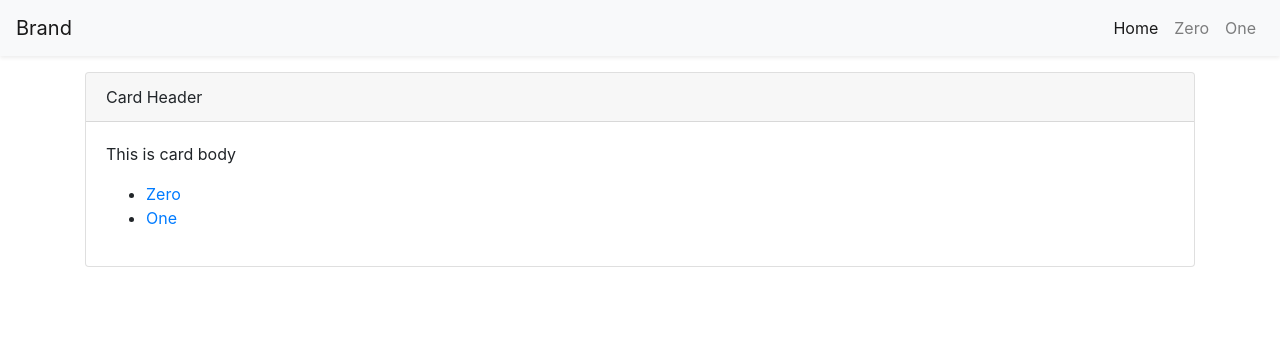
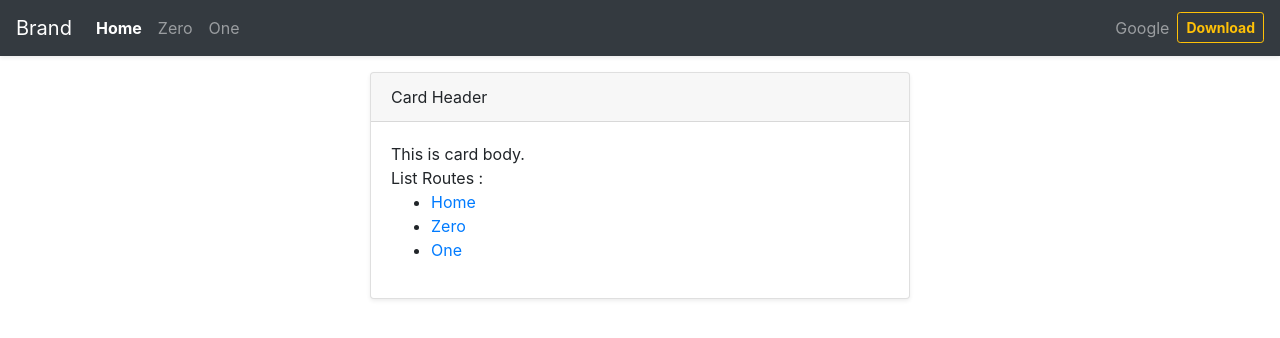
Before and after one commit to SySafarila/reactjs, a React (Create React App) app: page / in a window 1280 px wide. Shown: the top 338 px of the page. Built offline with nearby package versions, Linux system fonts and the light colour scheme.

Commit message:
Update UI

```diff
--- a/src/components/Home.jsx
+++ b/src/components/Home.jsx
@@ -5,14 +5,20 @@ class Home extends React.Component {
     render() {
         return (
             <div className="container">
-                <div className="card">
-                    <div className="card-header">Card Header</div>
-                    <div className="card-body">
-                        <p>This is card body</p>
-                        <ul>
-                            <li><Link to="/zero">Zero</Link></li>
-                            <li><Link to="/one">One</Link></li>
-                        </ul>
+                <div className="row justify-content-center">
+                    <div className="col-md-6">
+                        <div className="card shadow-sm">
+                            <div className="card-header">Card Header</div>
+                            <div className="card-body">
+                                <p className="m-0">This is card body.</p>
+                                <p className="mb-0">List Routes :</p>
+                                <ul>
+                                    <li><Link to="/" className="text-decoration-none">Home</Link></li>
+                                    <li><Link to="/zero" className="text-decoration-none">Zero</Link></li>
+                                    <li><Link to="/one" className="text-decoration-none">One</Link></li>
+                                </ul>
+                            </div>
+                        </div>
                     </div>
                 </div>
             </div>
--- a/src/main/Navbar.jsx
+++ b/src/main/Navbar.jsx
@@ -30,21 +30,29 @@ class Navbar extends React.Component {
 
     render() {
         return(
-            <nav className="navbar navbar-expand-md navbar-light bg-light shadow-sm mb-3">
+            <nav className="navbar navbar-expand-md navbar-dark bg-dark shadow-sm mb-3">
                 <Link to="/" className="navbar-brand">{this.state.brand}</Link>
                 <button className="navbar-toggler" type="button" onClick={this.handleClick}>
                     <span className="navbar-toggler-icon"></span>
                 </button>
                 <div className={this.state.nav}>
+                    <ul className="navbar-nav mr-auto">
+                        <li className="nav-item">
+                            <NavLink to="/" className="nav-link" activeClassName="active font-weight-bold" exact>Home</NavLink>
+                        </li>
+                        <li className="nav-item">
+                            <NavLink to="/zero" className="nav-link" activeClassName="active font-weight-bold">Zero</NavLink>
+                        </li>
+                        <li className="nav-item">
+                            <NavLink to="/one" className="nav-link" activeClassName="active font-weight-bold">One</NavLink>
+                        </li>
+                    </ul>
                     <ul className="navbar-nav ml-auto">
                         <li className="nav-item">
-                            <NavLink to="/" className="nav-link" activeClassName="active" exact>Home</NavLink>
+                            <a href="https://google.com" className="nav-link">Google</a>
                         </li>
                         <li className="nav-item">
-                            <NavLink to="/zero" className="nav-link" activeClassName="active" exact>Zero</NavLink>
-                        </li>
-                        <li className="nav-item">
-                            <NavLink to="/one" className="nav-link" activeClassName="active" exact>One</NavLink>
+                            <a href="https://github.com/twbs/bootstrap/releases/download/v4.4.1/bootstrap-4.4.1-dist.zip" className="nav-link p-0 pt-1"><button className="btn btn-sm btn-outline-warning btn-block font-weight-bold">Download</button></a>
                         </li>
                     </ul>
                 </div>
```
